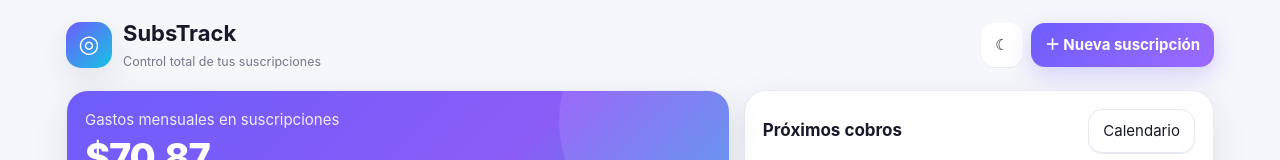
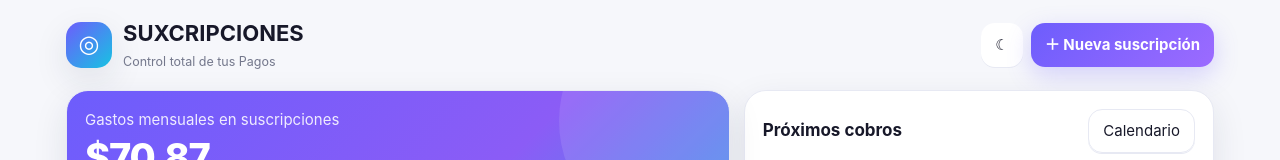
Before and after one commit to dfjimenezmo2026/suscripciones, a plain HTML site: page index.html in a window 1280 px wide. Shown: the top 160 px of the page. Drawn offline with Linux system fonts and the light colour scheme.

Commit message:
Update subscription tracker

```diff
--- a/index.html
+++ b/index.html
@@ -51,7 +51,7 @@ header{display:flex;gap:14px;align-items:center;justify-content:space-between;ma
 <body>
 <div class="app">
 <header>
-  <div class="brand"><div class="logo">◎</div><div><h1>SubsTrack</h1><small>Control total de tus suscripciones</small></div></div>
+  <div class="brand"><div class="logo">◎</div><div><h1>SUXCRIPCIONES</h1><small>Control total de tus Pagos</small></div></div>
   <div class="actions"><button class="iconbtn" id="themeBtn" title="Cambiar tema">☾</button><button class="btn primary" id="addBtn">＋ <span class="label">Nueva suscripción</span></button></div>
 </header>
 
```
